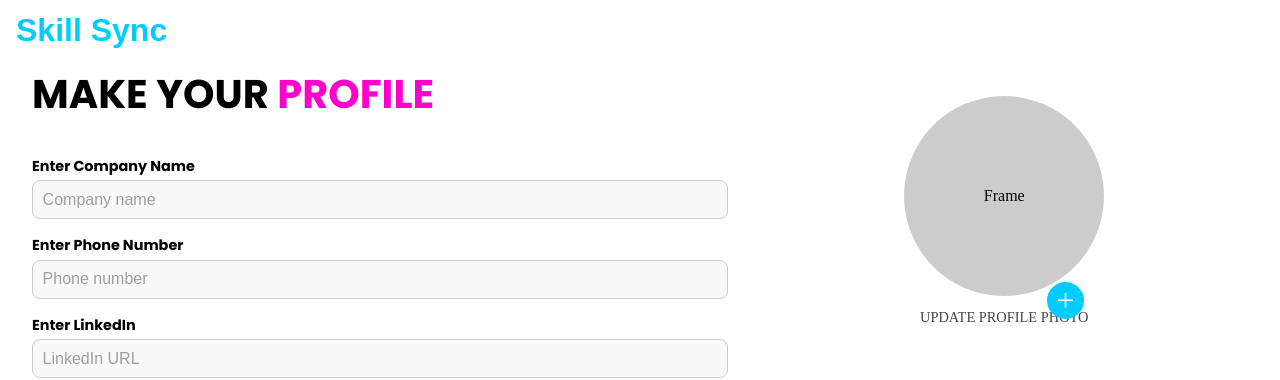
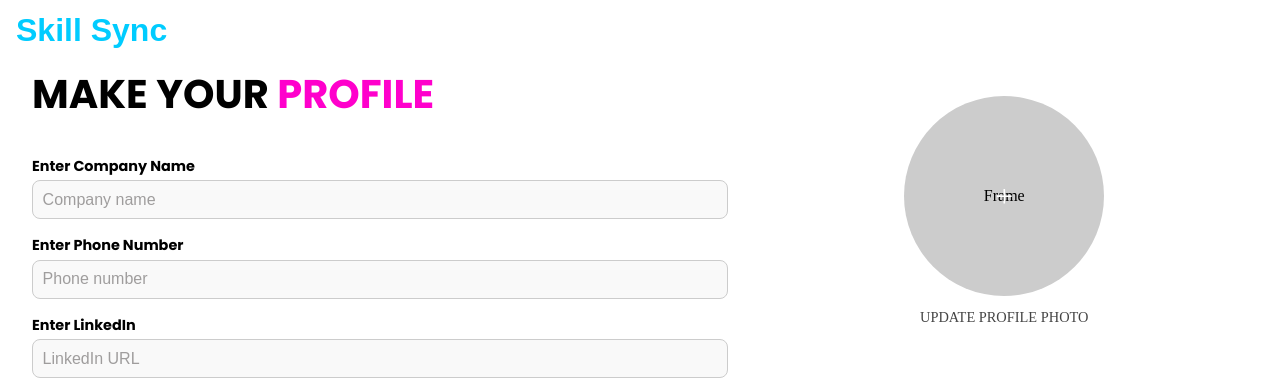
Before and after one commit to ShreyasPES566/SkillSync, a React (Vite) app in the folder frontend/: page /profile in a window 1280 px wide. Shown: the top 380 px of the page. Built offline with nearby package versions, Linux system fonts and the light colour scheme; a web font is replaced by a local one.

Commit message:
Modified UI

```diff
--- a/frontend/src/pages/profile/profile.css
+++ b/frontend/src/pages/profile/profile.css
@@ -86,10 +86,11 @@
 
 .upload-btn {
   position: absolute;
-  bottom: 15px;
-  right: 20px;
+  bottom: 50%;
+  right: 50%;
   font-size: 2rem;
-  background-color: #00ccff;
+  background-color: transparent;
+  transform: translateX(50%);
   color: white;
   border-radius: 50%;
   padding: 0 0.6rem;
```
Also changed, not shown: frontend/src/assets/landing.jpg, frontend/src/assets/landing2.jpg (added).
